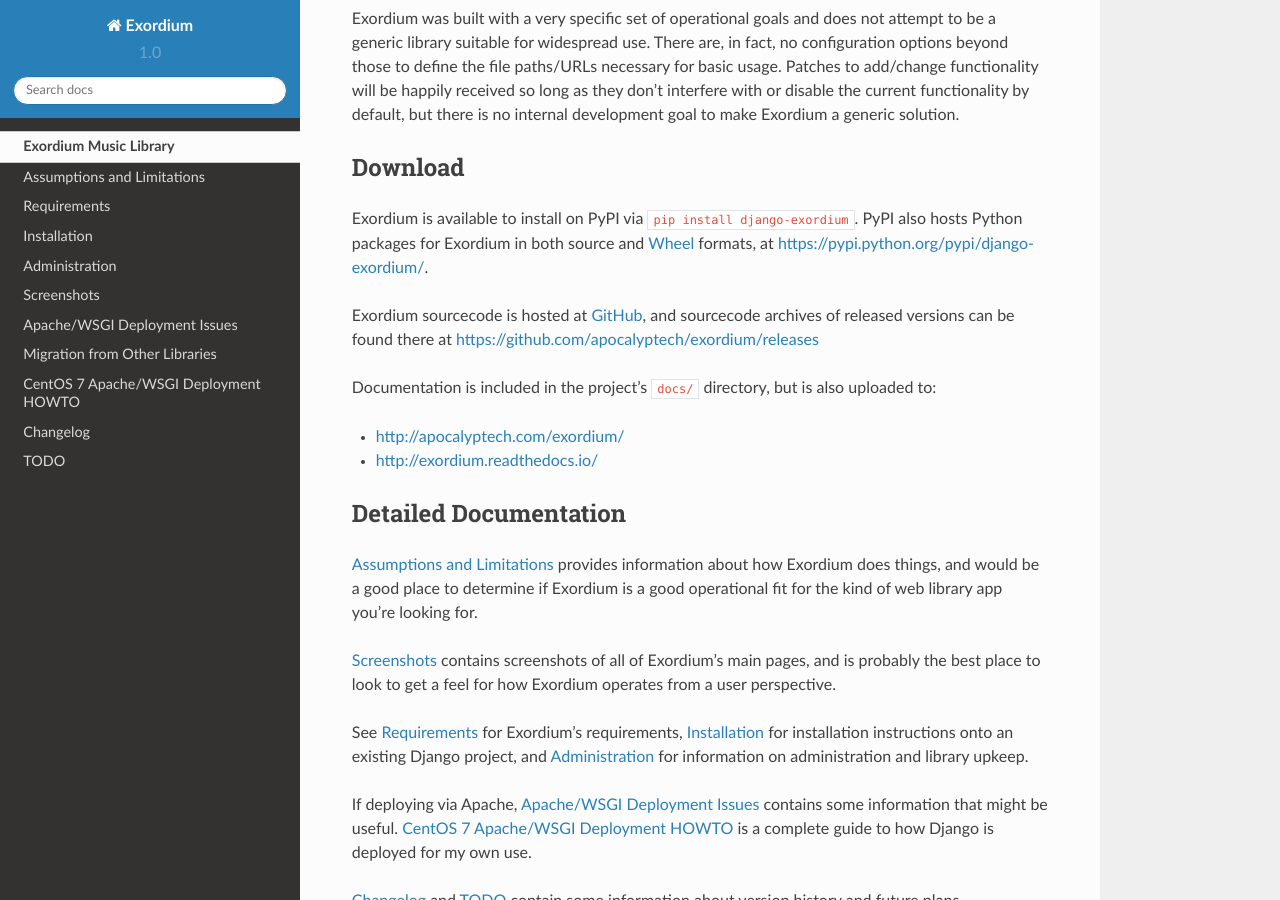
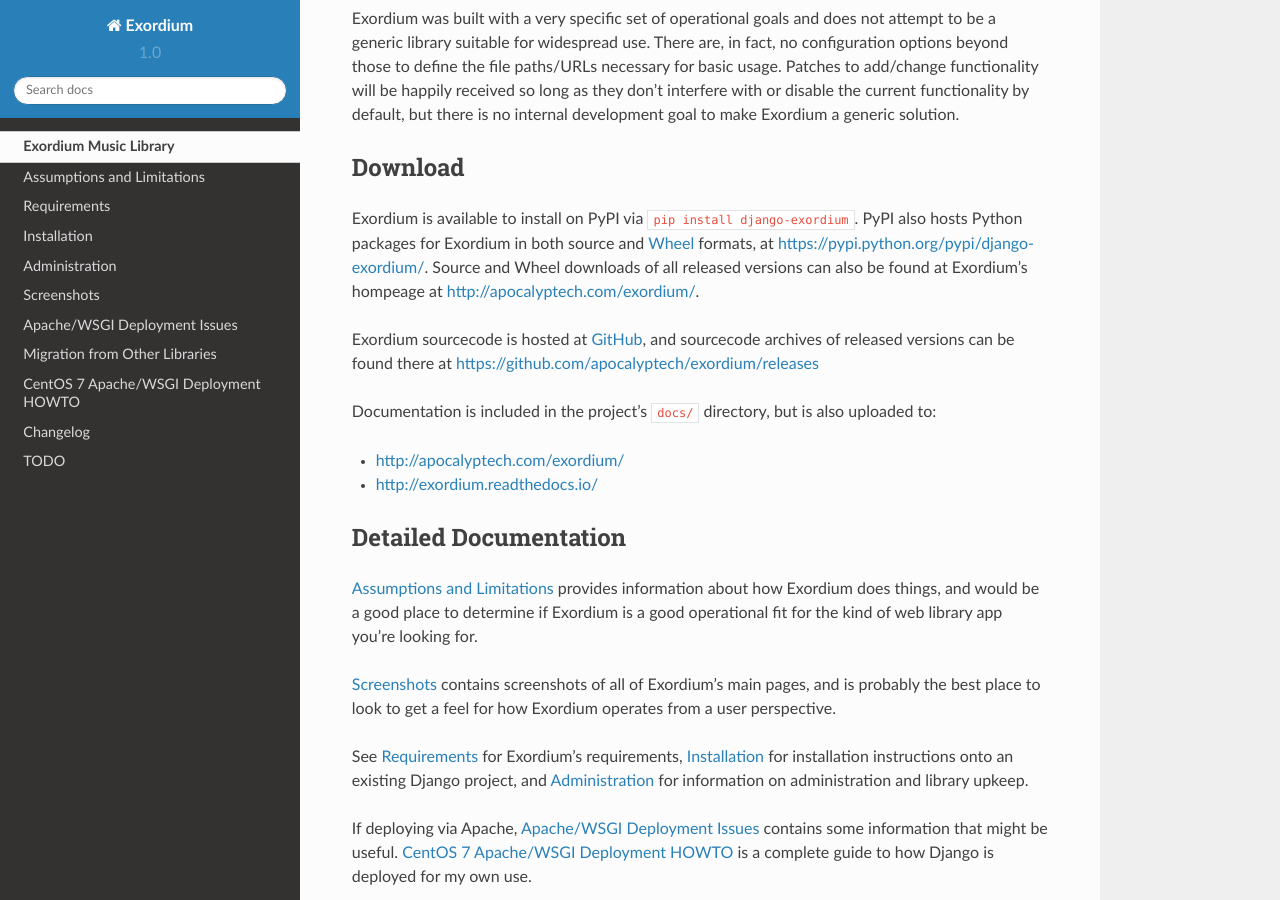
Before and after one commit to apocalyptech/exordium, a Sphinx documentation site: the page built from docs/index.rst, in a window 1280 px wide and 900 px high, scrolled down 682 px. Built offline with Sphinx 7.4.7 and the Read the Docs theme 2.0.0, drawn with Linux system fonts in a browser that asks for light colours.

Commit message:
Mention that releases can be found on the homepage

```diff
--- a/README.rst
+++ b/README.rst
@@ -57,7 +57,9 @@
 Exordium is available to install on PyPI via ``pip install django-exordium``.
 PyPI also hosts Python packages for Exordium in both source and
 `Wheel <https://pypi.python.org/pypi/wheel>`_ formats, at
-https://pypi.python.org/pypi/django-exordium/.
+https://pypi.python.org/pypi/django-exordium/.  Source and Wheel downloads
+of all released versions can also be found at Exordium's hompeage at
+http://apocalyptech.com/exordium/.
 
 Exordium sourcecode is hosted at `GitHub <https://github.com/apocalyptech/exordium/>`_,
 and sourcecode archives of released versions can be found there at
--- a/docs/index.rst
+++ b/docs/index.rst
@@ -53,7 +53,9 @@
 Exordium is available to install on PyPI via ``pip install django-exordium``.
 PyPI also hosts Python packages for Exordium in both source and
 `Wheel <https://pypi.python.org/pypi/wheel>`_ formats, at
-https://pypi.python.org/pypi/django-exordium/.
+https://pypi.python.org/pypi/django-exordium/.  Source and Wheel downloads
+of all released versions can also be found at Exordium's hompeage at
+http://apocalyptech.com/exordium/.
 
 Exordium sourcecode is hosted at `GitHub <https://github.com/apocalyptech/exordium/>`_,
 and sourcecode archives of released versions can be found there at
```
